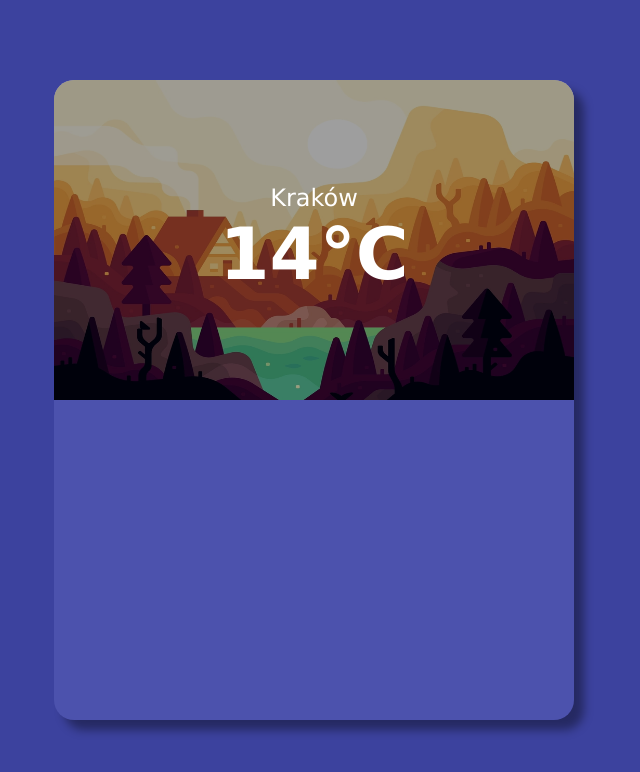
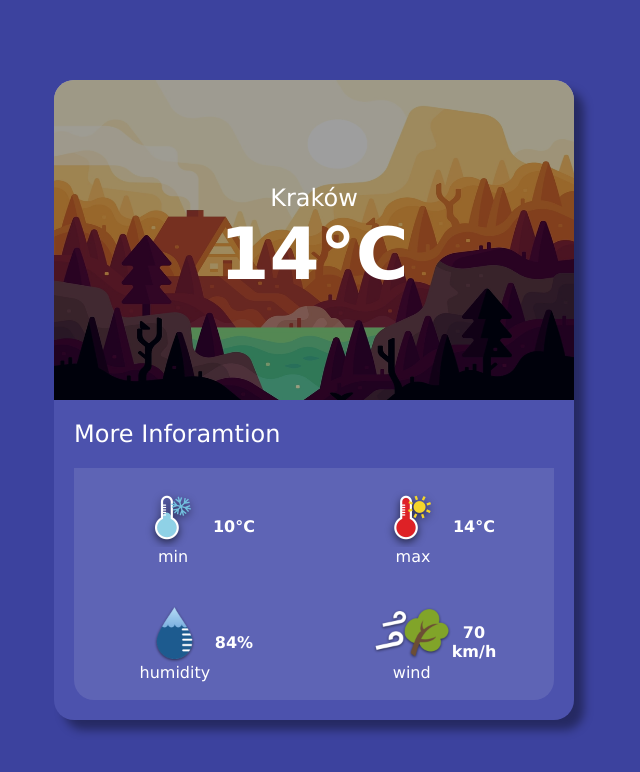
Before and after one commit to Virtuoso0/Weather-app, an Angular app: page / in a window 1280 px wide. Shown: the top 772 px of the page, without its empty margins (326-966 px from the left). Built offline with nearby package versions, Linux system fonts and the light colour scheme.

Commit message:
style the bottom part of data

```diff
--- a/src/app/app.component.html
+++ b/src/app/app.component.html
@@ -1,14 +1,50 @@
 <div class="container">
   <div class="upper-data">
-    <img src="../assets/day.png" alt="day image" />
-    <!-- <img src="../assets/night.png" alt="night image" /> -->
+    <img src="../assets/day.png" alt="day-image" />
+    <!-- <img src="../assets/night.png" alt="night-image" /> -->
 
     <div class="weather-data">
       <div class="location">Kraków</div>
       <div class="temperature">{{ 14.4 | number: "1.0-0" }}°C</div>
     </div>
   </div>
-  <div class="lower-data"></div>
+  <div class="lower-data">
+    <div class="more-info-label">More Inforamtion</div>
+
+    <div class="more-info-container">
+      <div class="info-block">
+        <div class="info-block-label">
+          <img src="../assets/temp-min.png" alt="min-temperature" />
+          <span>min</span>
+        </div>
+        <div class="info-block-value">10°C</div>
+      </div>
+
+      <div class="info-block">
+        <div class="info-block-label">
+          <img src="../assets/temp-max.png" alt="max-temperature" />
+          <span>max</span>
+        </div>
+        <div class="info-block-value">14°C</div>
+      </div>
+
+      <div class="info-block">
+        <div class="info-block-label">
+          <img src="../assets/humidity.png" alt="humidity" />
+          <span>humidity</span>
+        </div>
+        <div class="info-block-value">84%</div>
+      </div>
+
+      <div class="info-block">
+        <div class="info-block-label">
+          <img src="../assets/wind.png" alt="wind" />
+          <span>wind</span>
+        </div>
+        <div class="info-block-value">70<br />km/h</div>
+      </div>
+    </div>
+  </div>
 </div>
 
 <router-outlet></router-outlet>
--- a/src/styles.css
+++ b/src/styles.css
@@ -75,3 +75,50 @@ body {
   text-align: center;
   font-weight: 900;
 }
+
+.lower-data {
+  overflow: hidden;
+  width: 100%;
+  height: 50%;
+  padding: 20px;
+
+  display: flex;
+  flex-direction: column;
+}
+
+.more-info-label {
+  color: var(--white);
+  font-size: 1.5em;
+  margin-bottom: 20px;
+}
+
+.more-info-container {
+  width: 100%;
+  height: 100%;
+  display: flex;
+  flex-direction: row;
+  flex-wrap: wrap;
+  border-bottom-left-radius: 20px;
+  border-bottom-right-radius: 20px;
+  color: var(--white);
+  background-color: var(--shadow-light);
+}
+
+.info-block {
+  width: 50%;
+  height: 50%;
+  display: flex;
+  justify-content: center;
+  align-items: center;
+}
+
+.info-block-label {
+  display: flex;
+  flex-direction: column;
+  align-items: center;
+}
+
+.info-block-value {
+  text-align: center;
+  font-weight: 900;
+}
```
